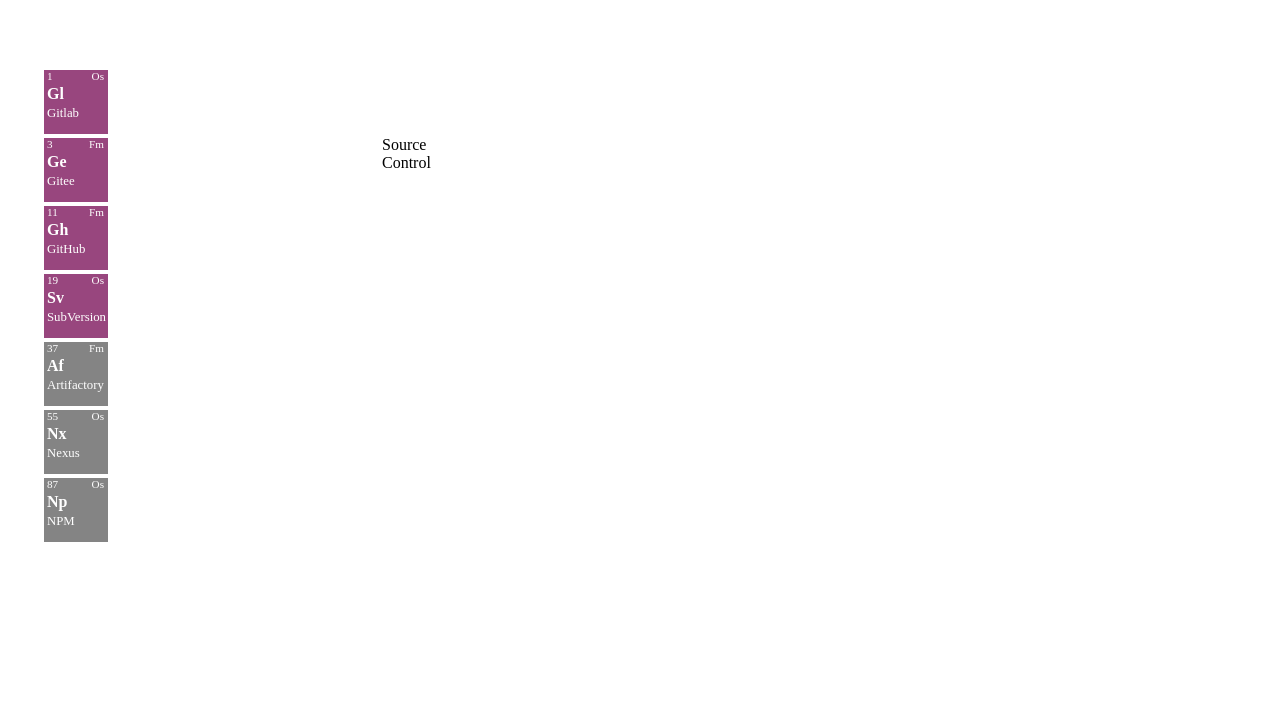
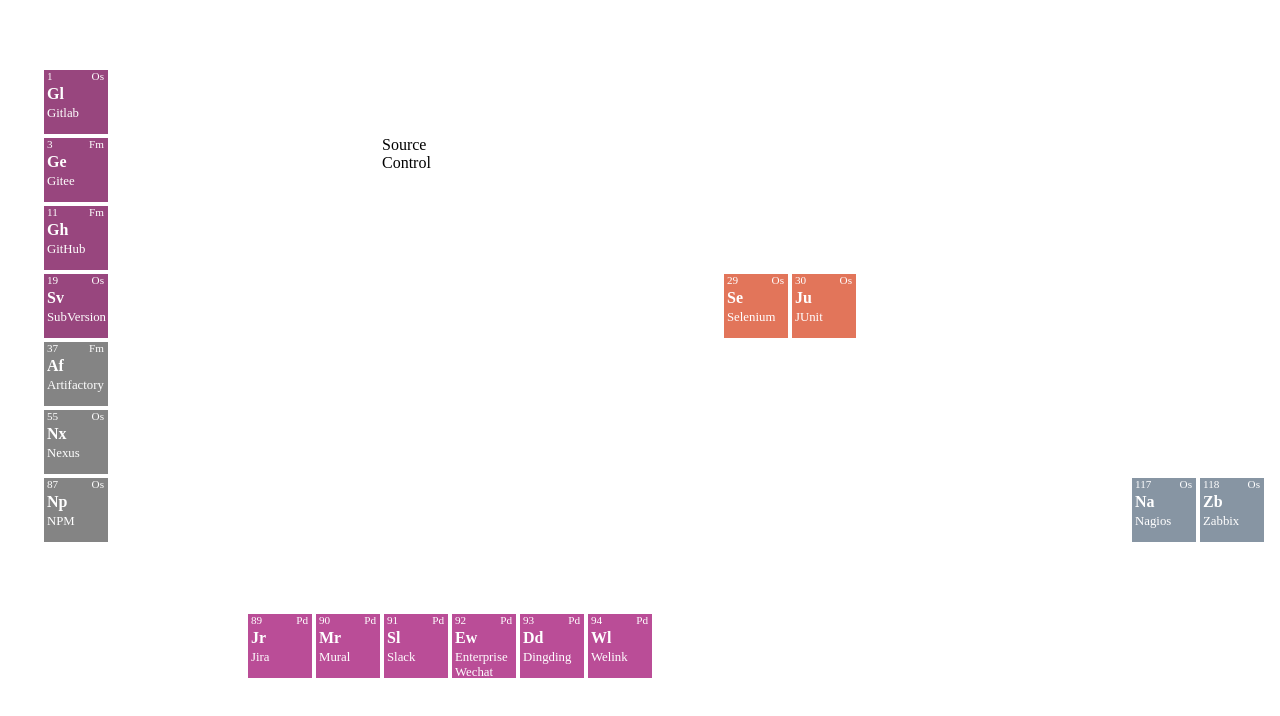
Before and after one commit to phodal/ledge, an Angular app: page /home in a window 1280 px wide. Shown: the top 716 px of the page. Built offline with nearby package versions, Linux system fonts and the light colour scheme.

Commit message:
feat: fix color issues

```diff
--- a/src/app/_variables.scss
+++ b/src/app/_variables.scss
@@ -27,17 +27,18 @@
 .type-6503 { background:#61bb46; } /* LOGGING */
 .type-6502 { background:#007C78; } /* SECURITY */
 
-.pttechtype-110 { background:#7f195e; } /* SCM */
-.pttechtype-57  { background:#09c95e; } /* DEPLOYMENT */
-.pttechtype-29  { background:#008988; } /* ANALYTICS */
-.pttechtype-54  { background:#f37c20; } /* DATABASE */
-.pttechtype-47  { background:#3e4853; } /* CONTAINERS */
-.pttechtype-84  { background:#6a7b8d; } /* MONITORING */
-.pttechtype-52  { background:#46bbff; } /* CI */
-.pttechtype-99  { background:#06803c; } /* RELEASE ORCHESTRATION */
-.pttechtype-104 { background:#008ddf; } /* SECURITY */
-.pttechtype-118 { background:#dc5332; } /* TESTING */
-.pttechtype-38  { background:#e9bd1e; } /* CLOUD */
-.pttechtype-40  { background:#aa217e; } /* COLLAB */
-.pttechtype-44  { background:#005d92; } /* CONFIG */
-.pttechtype-24  { background:#bc580a; } /* AI OPS */
+.packageManage {background: #666666}
+.scm { background:#7f195e; } /* SCM */
+.deployment  { background:#09c95e; } /* DEPLOYMENT */
+.analytics  { background:#008988; } /* ANALYTICS */
+.database  { background:#f37c20; } /* DATABASE */
+.container  { background:#3e4853; } /* CONTAINERS */
+.monitoring  { background:#6a7b8d; } /* MONITORING */
+.ci  { background:#46bbff; } /* CI */
+.releaseOrchestration  { background:#06803c; } /* RELEASE ORCHESTRATION */
+.security { background:#008ddf; } /* SECURITY */
+.testing { background:#dc5332; } /* TESTING */
+.cloud  { background:#e9bd1e; } /* CLOUD */
+.collaboration  { background:#aa217e; } /* COLLAB */
+.config  { background:#005d92; } /* CONFIG */
+.apiops  { background:#bc580a; } /* AI OPS */
--- a/src/app/features/atom/atom.component.scss
+++ b/src/app/features/atom/atom.component.scss
@@ -28,6 +28,7 @@
   }
 
   &:hover {
+    opacity: 1;
     transform: scale(2);
     z-index: 100;
     box-shadow: 0 0 10px rgba(0, 0, 0, 0.3);
@@ -60,58 +61,7 @@
     }
   }
 
-  &.sourceControl {
-    background: #7f195e;
-  }
-
-  &.packageManage {
-    background: #666666;
-  }
-
   &.blurry {
     opacity: 0.5;
   }
-
-  .gas {
-    color: $gas-color;
-  }
-
-  .liquid {
-    color: $liquid-color;
-  }
-
-  .solid {
-    color: $solid-color;
-  }
-
-  .unknown {
-    color: $unknown-color;
-  }
-
-  &.solid-selected,
-  &.liquid-selected,
-  &.gas-selected,
-  &.unknown-selected {
-    color: #000;
-  }
-
-  &.solid-selected {
-    background: $solid-background-color;
-  }
-
-  &.liquid-selected {
-    background: $liquid-background-color;
-  }
-
-  &.gas-selected {
-    background: $gas-background-color;
-  }
-
-  &.unknown-selected {
-    background: $unknown-background-color;
-  }
-
-  &.grayout {
-    background: $gray;
-  }
 }
--- a/src/assets/periodic-table.json
+++ b/src/assets/periodic-table.json
@@ -1,45 +1,126 @@
 [
   {
     "name": "Gitlab",
-      "category": "sourceControl",
+    "category": "scm",
     "number": 1,
     "pay": "Os",
     "symbol": "Gl"
-  },{
+  },
+  {
     "name": "Gitee",
-      "category": "sourceControl",
+    "category": "scm",
     "number": 3,
     "pay": "Fm",
     "symbol": "Ge"
-  },{
+  },
+  {
     "name": "GitHub",
-      "category": "sourceControl",
+    "category": "scm",
     "number": 11,
     "pay": "Fm",
     "symbol": "Gh"
-  },{
+  },
+  {
     "name": "SubVersion",
-      "category": "sourceControl",
+    "category": "scm",
     "number": 19,
     "pay": "Os",
     "symbol": "Sv"
-  },{
+  },
+  {
     "name": "Artifactory",
     "category": "packageManage",
     "number": 37,
     "pay": "Fm",
     "symbol": "Af"
-  },{
+  },
+  {
     "name": "Nexus",
     "category": "packageManage",
     "number": 55,
     "pay": "Os",
     "symbol": "Nx"
-  },{
+  },
+  {
     "name": "NPM",
     "category": "packageManage",
     "number": 87,
     "pay": "Os",
     "symbol": "Np"
+  },
+
+
+  {
+    "name": "Zabbix",
+    "category": "monitoring",
+    "number": 118,
+    "pay": "Os",
+    "symbol": "Zb"
+  },
+  {
+    "name": "Nagios",
+    "category": "monitoring",
+    "number": 117,
+    "pay": "Os",
+    "symbol": "Na"
+  },
+
+  {
+    "name": "JUnit",
+    "category": "testing",
+    "number": 30,
+    "pay": "Os",
+    "symbol": "Ju"
+  },
+  {
+    "name": "Selenium",
+    "category": "testing",
+    "number": 29,
+    "pay": "Os",
+    "symbol": "Se"
+  },
+
+
+  {
+    "name": "Jira",
+    "category": "collaboration",
+    "number": 89,
+    "pay": "Pd",
+    "symbol": "Jr"
+  },
+  {
+    "name": "Mural",
+    "category": "collaboration",
+    "number": 90,
+    "pay": "Pd",
+    "symbol": "Mr"
+  },
+  {
+    "name": "Slack",
+    "category": "collaboration",
+    "number": 91,
+    "pay": "Pd",
+    "symbol": "Sl"
+  },
+  {
+    "name": "Enterprise Wechat",
+    "category": "collaboration",
+    "number": 92,
+    "pay": "Pd",
+    "symbol": "Ew"
+  },
+  {
+    "name": "Dingding",
+    "category": "collaboration",
+    "number": 93,
+    "pay": "Pd",
+    "symbol": "Dd"
+  },
+  {
+    "name": "Welink",
+    "category": "collaboration",
+    "number": 94,
+    "pay": "Pd",
+    "symbol": "Wl"
   }
 ]
```
Lines whose indentation alone changed are shown as unchanged.
